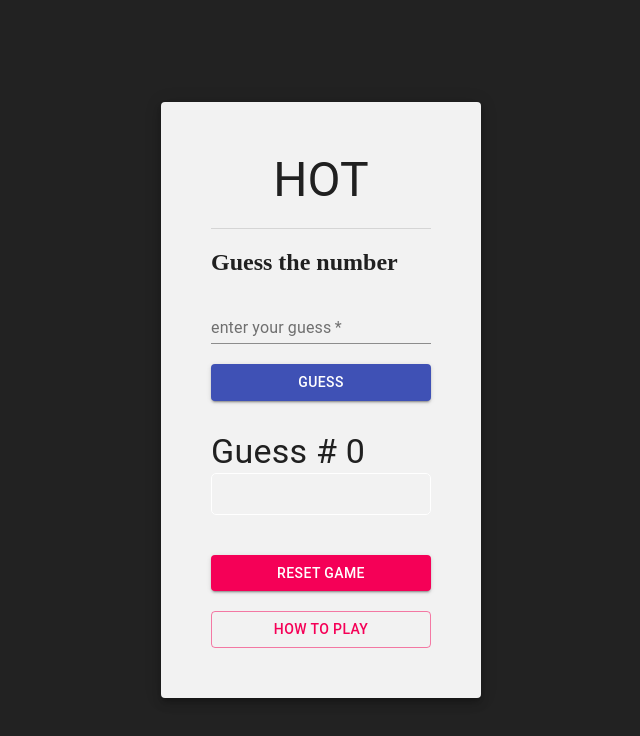
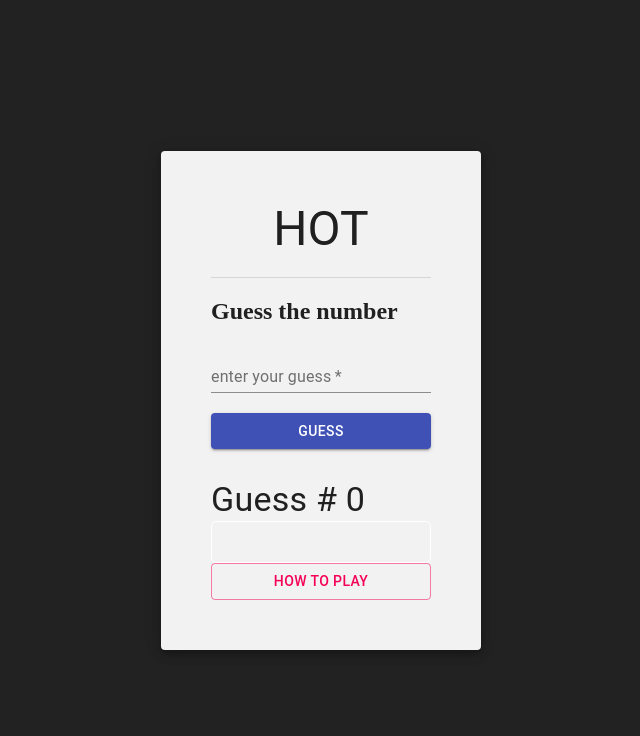
Before and after one commit to idoRosen25/devops-test, a React (Create React App) app in the folder client/: page / in a window 1280 px wide. Shown: the top 736 px of the page, without its empty margins (319-959 px from the left). Built offline with nearby package versions, Linux system fonts and the light colour scheme; the HTML template or start-up script is replaced by a standard one.

Commit message:
revert button

```diff
--- a/client/src/App.js
+++ b/client/src/App.js
@@ -48,8 +48,7 @@ class App extends Component {
             <Form block={block} returnGuessToApp={value => this.updateAppState(value)} />
             <Progress feedbackMessage={feedbackMessage} attempt={attempt} guessList={guessList} />
             {/* commented for feature testing */}
-
-             <Button style={{ margin: '40px 0 20px' }} fullWidth variant="contained" color="secondary" onClick={this.resetGame} id='reset_game_btn'>Reset Game</Button>
+             {/* <Button style={{ margin: '40px 0 20px' }} fullWidth variant="contained" color="secondary" onClick={this.resetGame} id='reset_game_btn'>Reset Game</Button> */}
             <Info show={show} onClose={this.handleClose} />
           </Paper>
         </Grid>
```
